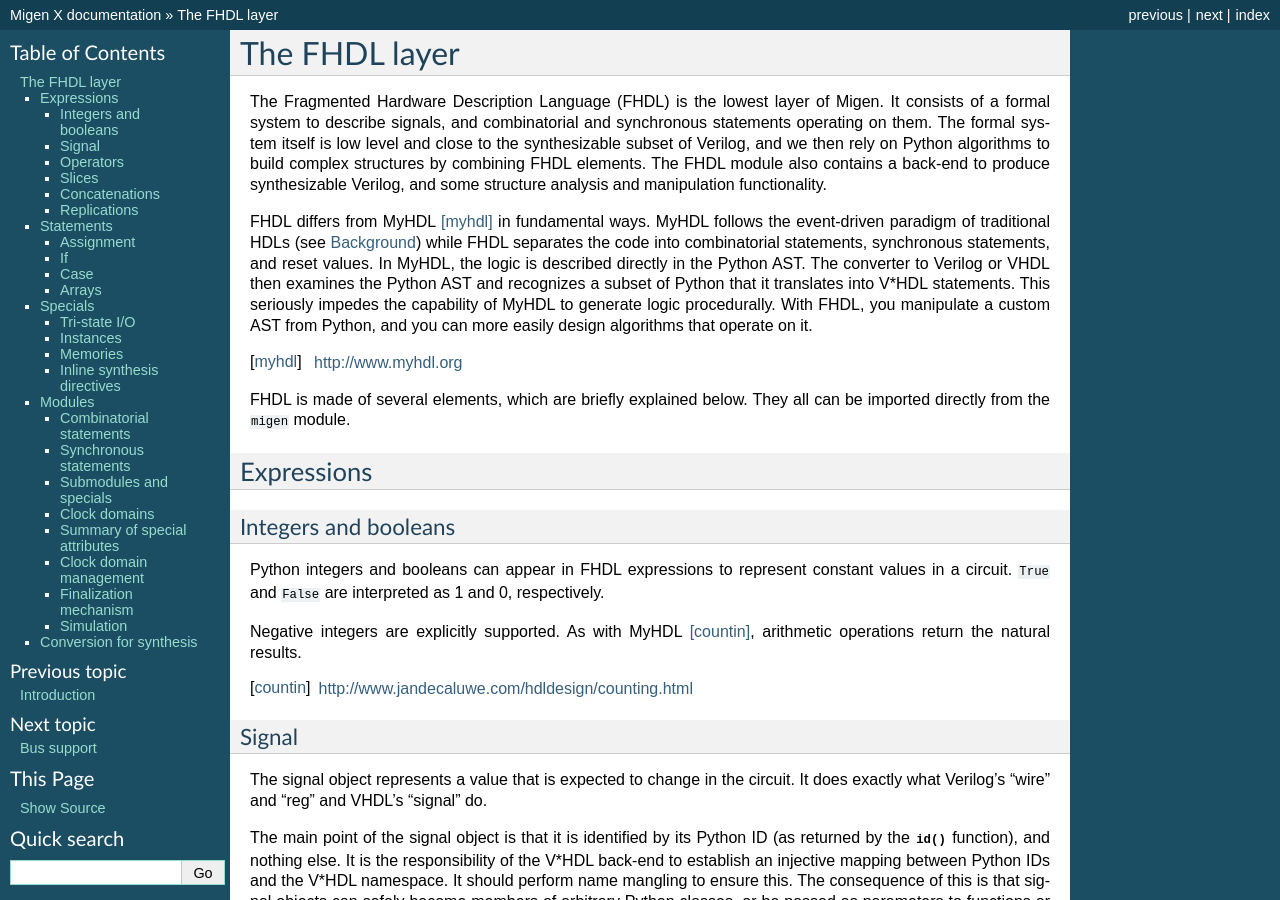
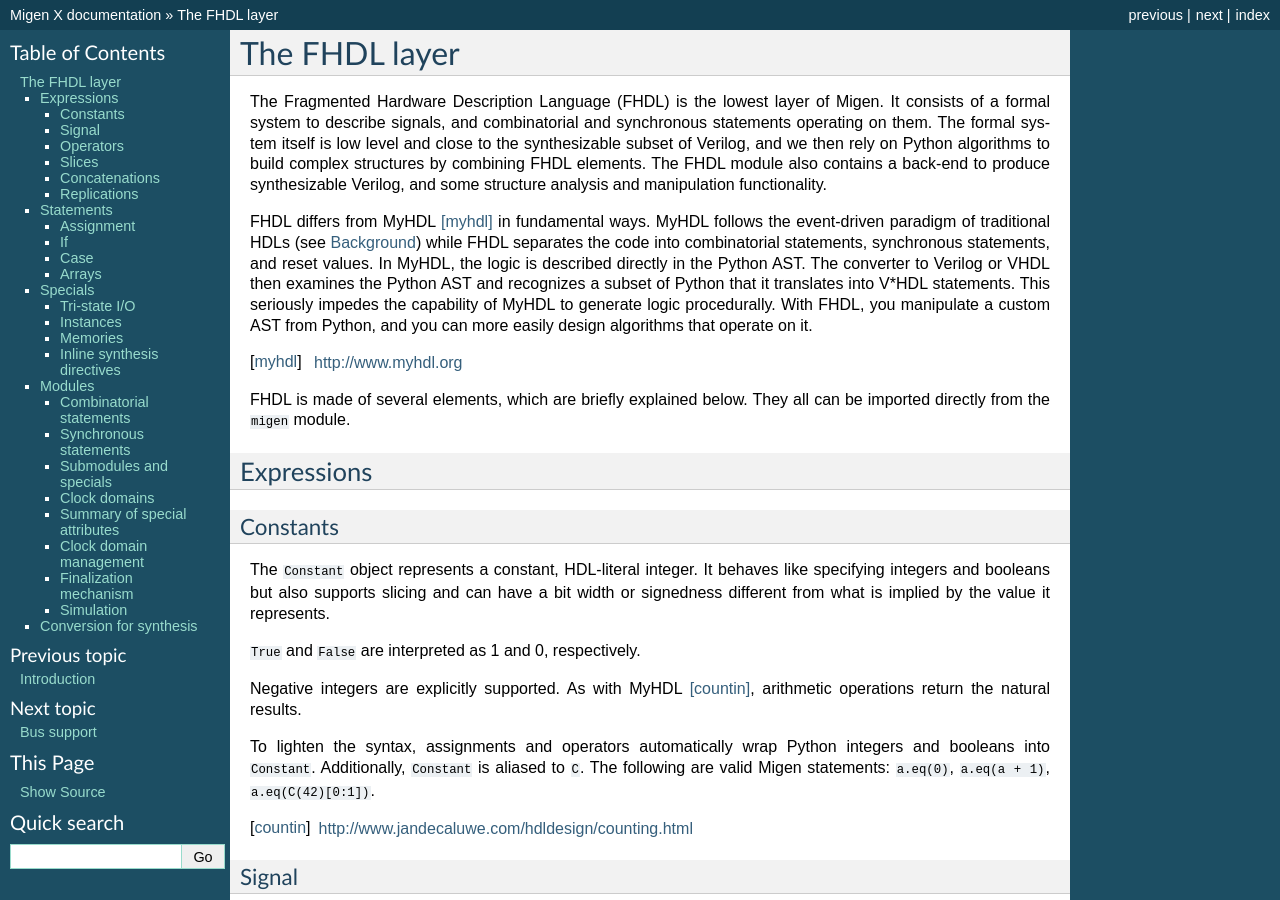
Before and after one commit to enjoy-digital/litex, a Sphinx documentation site: the page built from doc/fhdl.rst, in a window 1280 px wide and 900 px high. Built offline with Sphinx 7.4.7, drawn with Linux system fonts in a browser that asks for light colours; formulas are drawn with MathJax 3.

Commit message:
doc: Constant

```diff
--- a/doc/fhdl.rst
+++ b/doc/fhdl.rst
@@ -13,12 +13,16 @@ FHDL is made of several elements, which are briefly explained below. They all ca
 Expressions
 ***********
 
-Integers and booleans
-=====================
+Constants
+=========
 
-Python integers and booleans can appear in FHDL expressions to represent constant values in a circuit. ``True`` and ``False`` are interpreted as 1 and 0, respectively.
+The ``Constant`` object represents a constant, HDL-literal integer. It behaves like specifying integers and booleans but also supports slicing and can have a bit width or signedness different from what is implied by the value it represents.
+
+``True`` and ``False`` are interpreted as 1 and 0, respectively.
 
 Negative integers are explicitly supported. As with MyHDL [countin]_, arithmetic operations return the natural results.
+
+To lighten the syntax, assignments and operators automatically wrap Python integers and booleans into ``Constant``. Additionally, ``Constant`` is aliased to ``C``. The following are valid Migen statements: ``a.eq(0)``, ``a.eq(a + 1)``, ``a.eq(C(42)[0:1])``.
 
 .. [countin] http://www.jandecaluwe.com/hdldesign/counting.html
 
```
